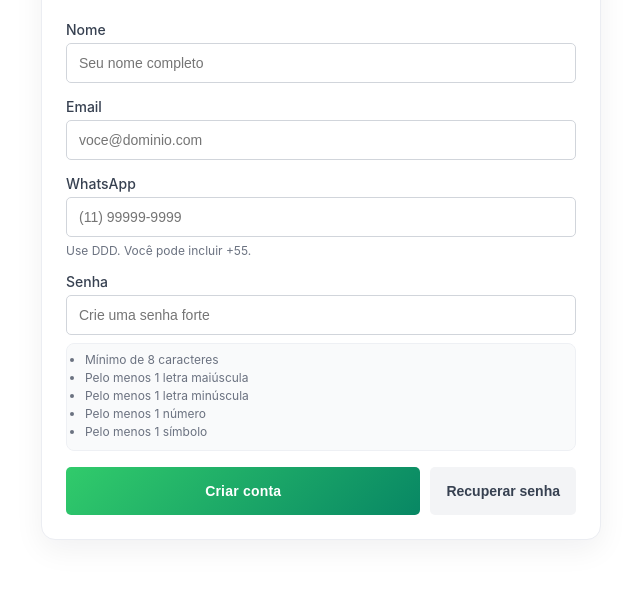
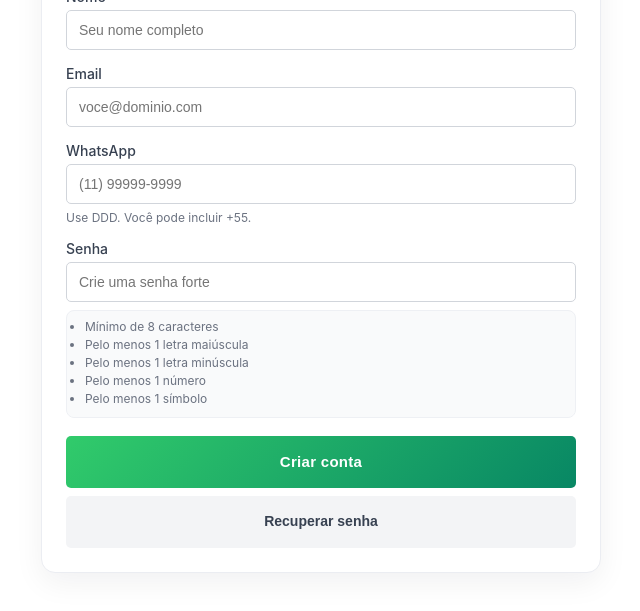
Before and after one commit to spessoto/repzfit, a website: page public/embed/personal-signup.html in a window 1280 px wide. Shown: the part 169-780 px from the top of the page, without its empty margins (319-959 px from the left). Drawn offline with Linux system fonts and the light colour scheme.

Commit message:
fix: corrigir layout do botao criar conta — row em coluna, ambos botoes 100% largura

```diff
--- a/public/embed/personal-signup.html
+++ b/public/embed/personal-signup.html
@@ -138,15 +138,20 @@
 
       .row {
         display: flex;
-        gap: 10px;
-        margin-top: 16px;
+        flex-direction: column;
+        gap: 8px;
+        margin-top: 18px;
       }
 
       .btn {
+        appearance: none;
+        -webkit-appearance: none;
         border: none;
         border-radius: 5px;
-        height: 48px;
-        padding: 0 16px;
+        height: 52px;
+        min-height: 52px;
+        padding: 12px 16px;
+        line-height: 1.2;
         cursor: pointer;
         font-weight: 600;
         font-size: 14px;
@@ -159,9 +164,10 @@
       .btn-primary {
         background: linear-gradient(135deg, var(--accent), var(--accent-2));
         color: #ffffff;
-        flex: 1;
+        width: 100%;
         font-weight: 700;
-        letter-spacing: 0.2px;
+        font-size: 15px;
+        letter-spacing: 0.3px;
       }
 
       .btn-primary:hover {
@@ -172,6 +178,7 @@
       .btn-secondary {
         background: #f3f4f6;
         color: #374151;
+        width: 100%;
       }
 
       .btn-secondary:hover {
@@ -226,10 +233,6 @@
 
         h1 {
           font-size: 20px;
-        }
-
-        .row {
-          flex-direction: column;
         }
       }
     </style>
```
